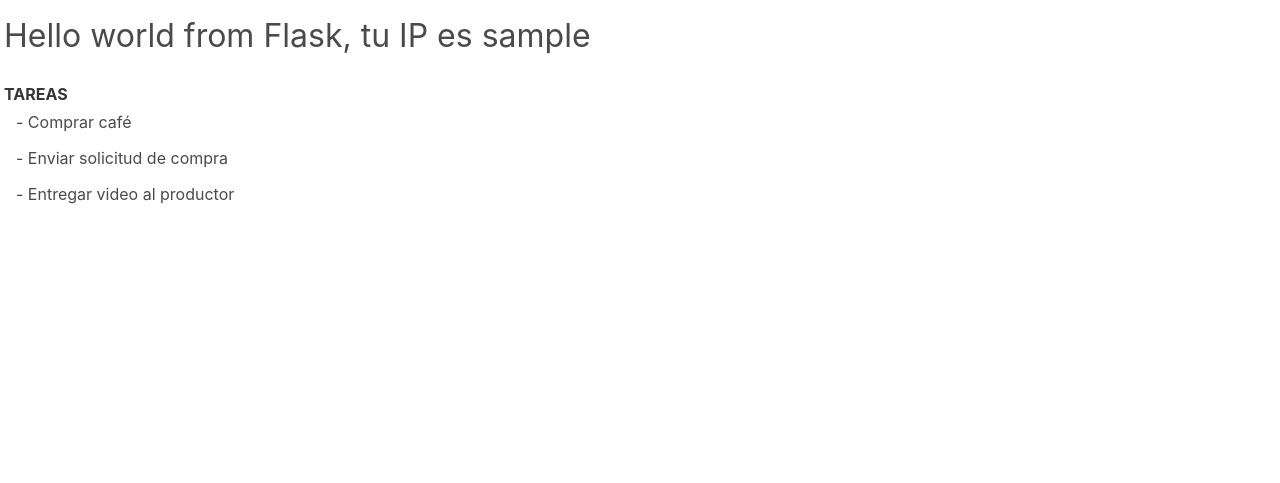
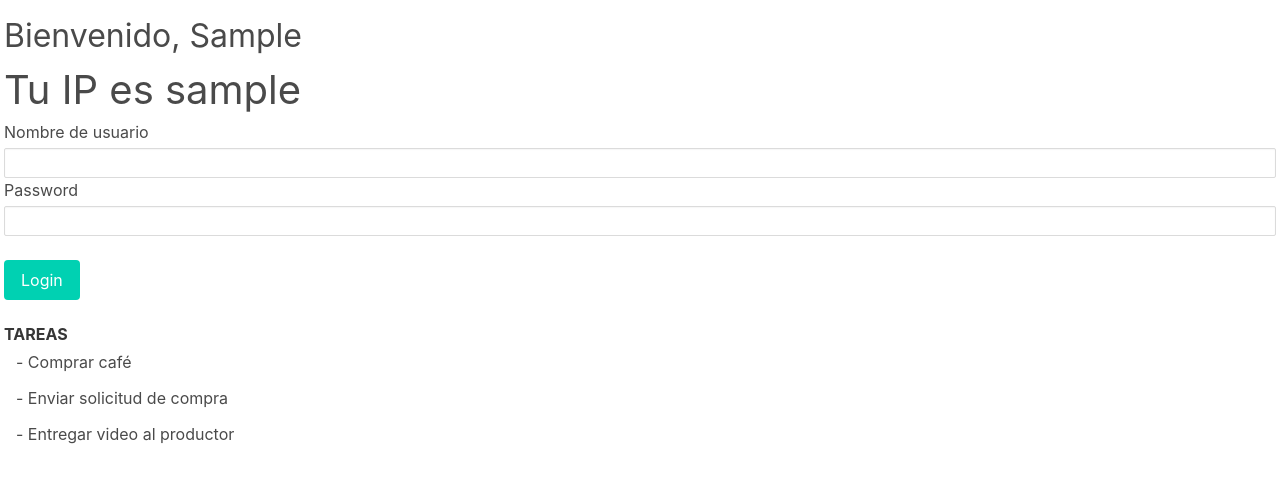
Before and after one commit to EmiGenial/flask-todo, a Flask app: page /hello in a window 1280 px wide. Shown: the part 56-539 px from the top of the page. Run offline with Flask 2, Linux system fonts and the light colour scheme; the visitor is signed in with stand-in values (Sample User, id 1); some libraries are stand-ins or nearby versions.

Commit message:
8) Formularios con Flask-WTF

```diff
--- a/main.py
+++ b/main.py
@@ -1,10 +1,21 @@
 # from logging import error
-from flask import Flask, request, make_response, redirect, render_template, session
+from flask import Flask, request, make_response, redirect, render_template, session, url_for
+from flask_wtf import FlaskForm
+from wtforms.fields import StringField, PasswordField, SubmitField
+from wtforms.validators import DataRequired
 
 app = Flask(__name__)
 app.config['SECRET_KEY'] = 'super secreto'
+app.config['WTF_CSRF_ENABLED']= True
 
 todos = ['Comprar café', 'Enviar solicitud de compra', 'Entregar video al productor']
+
+class LoginForm(FlaskForm):
+    style={'class':'input is-small mt-1'}
+    style2={'class':'button is-primary mt-5'}
+    username = StringField('Nombre de usuario', validators=[DataRequired()], render_kw=style)
+    password = PasswordField('Password', validators=[DataRequired()], render_kw=style)
+    submit = SubmitField('Login', render_kw=style2)
 
 @app.errorhandler(404)
 def not_found(error):
@@ -17,18 +28,27 @@ def internal_server_error(error):
 @app.route('/')
 def index():
     user_ip = request.remote_addr
-
     response = make_response(redirect('/hello'))
     session['user_ip'] = user_ip
 
     return response
 
-@app.route('/hello')
+@app.route('/hello', methods=['POST','GET'])
 def hello():
     user_ip = session.get('user_ip')
+    login_form = LoginForm()
+    username = session.get('username')
     context = {
         'user_ip':user_ip,
-        'todos':todos
+        'todos':todos,
+        'login_form':login_form,
+        'username':username
     }
 
+    if login_form.validate_on_submit():
+        username = login_form.username.data
+        session['username'] = username
+        print('USERNAME: '+username)
+        return redirect(url_for('index'))
+
     return render_template('hello.html', **context)
--- a/requirements.txt
+++ b/requirements.txt
@@ -1,3 +1,3 @@
 Flask
 wheel
-flask-bootstrap
+flask-wtf
--- a/templates/base.html
+++ b/templates/base.html
@@ -14,5 +14,6 @@
     </header>
     {% block content %}
     {% endblock %}
+    <script defer src="https://use.fontawesome.com/releases/v5.3.1/js/all.js"></script>
 </body>
 </html>
--- a/templates/hello.html
+++ b/templates/hello.html
@@ -7,11 +7,23 @@
 {% endblock %}
 
 {% block content %}
+    {% if username %}
+        <h1 class="is-size-3">Bienvenido, {{ username | capitalize }}</h1>
+    {% endif %}
     {% if user_ip %}
-        <h1 class="is-size-3">Hello world from Flask, tu IP es {{ user_ip }}</h1>
+        <h1 class="is-size-2">Tu IP es {{ user_ip }}</h1>
     {%else%}
         <a href="{{ url_for('index') }}">Ir al inicio</a>
     {% endif %}
+
+    <form method="POST" action="{{url_for('hello')}}">
+        {{login_form.csrf_token}}
+        {{login_form.username.label}} <br>
+        {{login_form.username}}
+        {{login_form.password.label}}
+        {{login_form.password}}
+        {{login_form.submit}}
+    </form>
 
     <ul class="menu-list">
         <p class="mt-5"><strong>TAREAS</strong></p>
```
